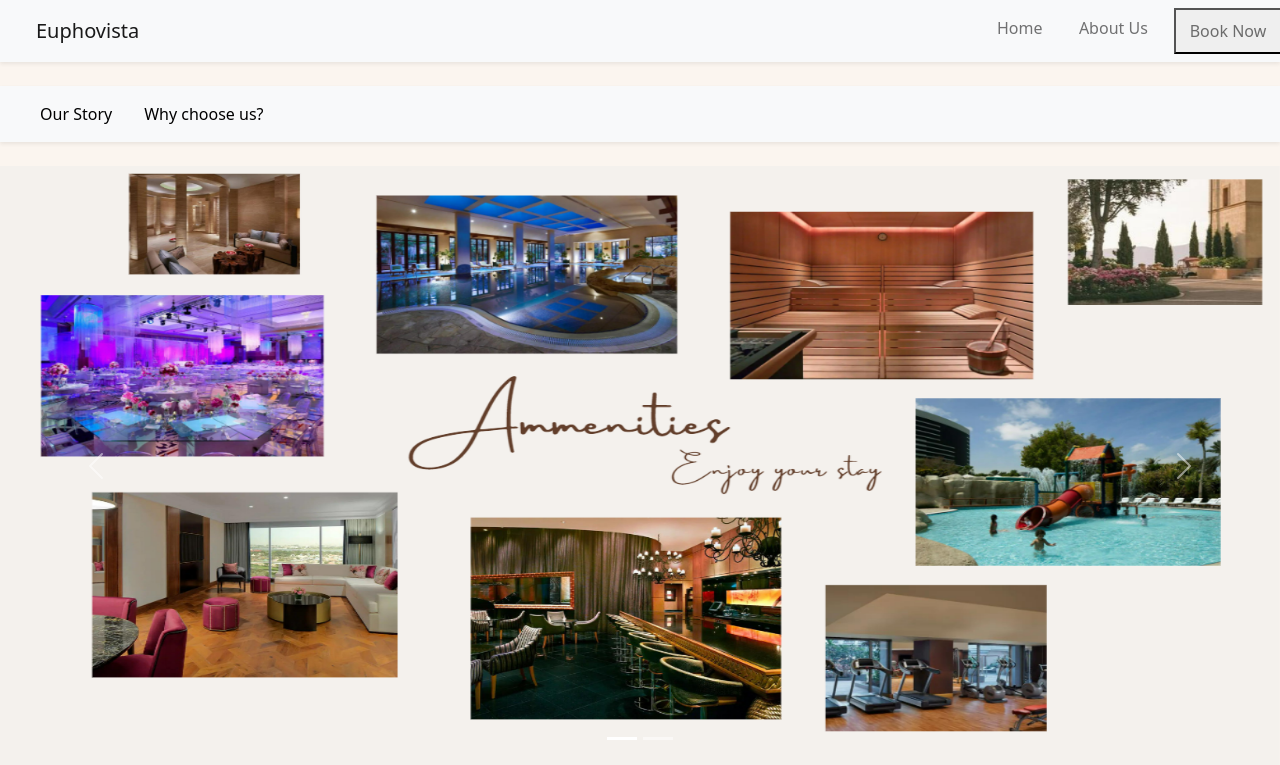
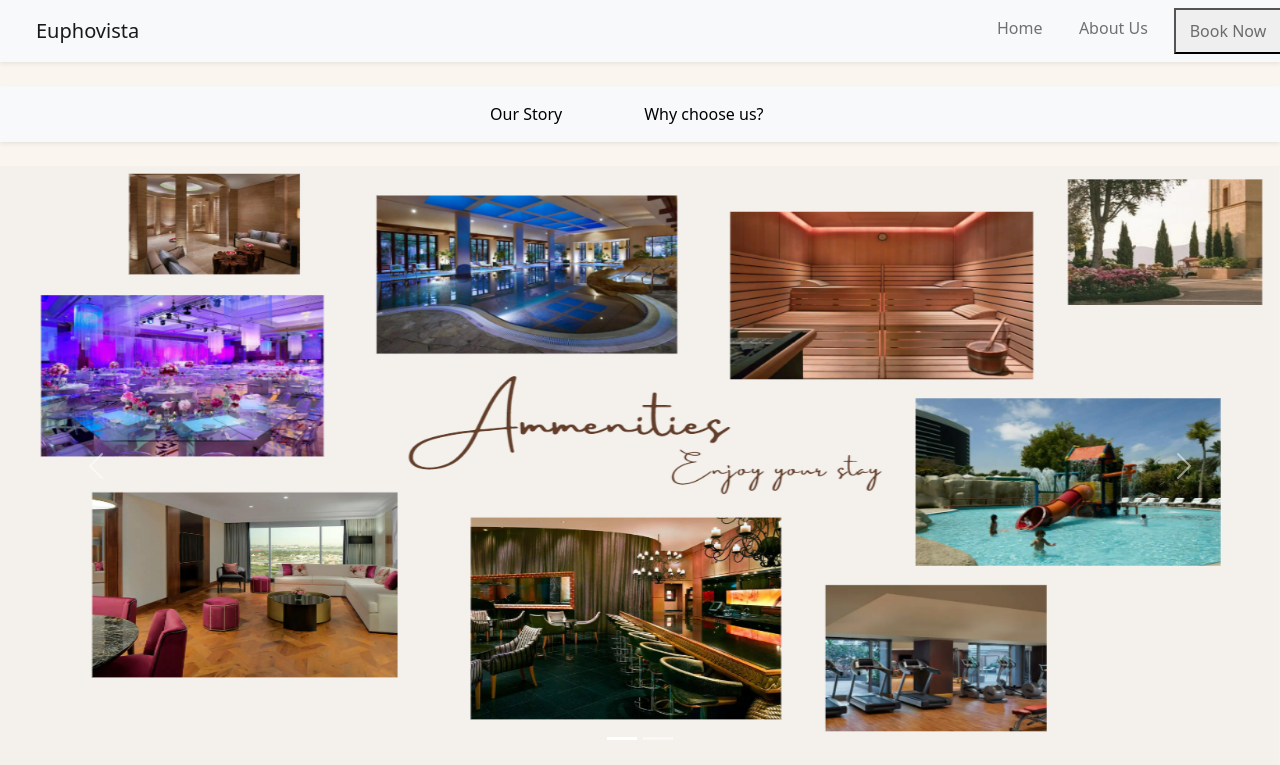
Before and after one commit to Tasneem-I/Hotel-Management, a Flask app: page /about in a window 1280 px wide. Shown: the top 765 px of the page. Run offline with Flask 2, Linux system fonts and the light colour scheme.

Commit message:
change nav2 to center

```diff
--- a/templates/nav2.html
+++ b/templates/nav2.html
@@ -1,10 +1,10 @@
 <nav id="aboutnav" class="navbar sticky-top bg-light px-4 mb-4 shadow-sm">
     <ul class="nav nav-pills"style="white-space: nowrap;">
-        <li class="nav-item" style="margin-right">
-            <a href="#ourstory" class="nav-link" style="color:black;">Our Story</a>
+        <li class="nav-item">
+            <a href="#ourstory" class="nav-link" style="color:black; margin-left:450px;">Our Story</a>
         </li>
         <li class="nav-item">
-            <a href="#whyus" class="nav-link" style="color:black">Why choose us?</a>
+            <a href="#whyus" class="nav-link" style="color:black; margin-left: 50px;">Why choose us?</a>
         </li>
     </ul>
 </nav>
```
Also changed, not shown: instance/hotel.db.
